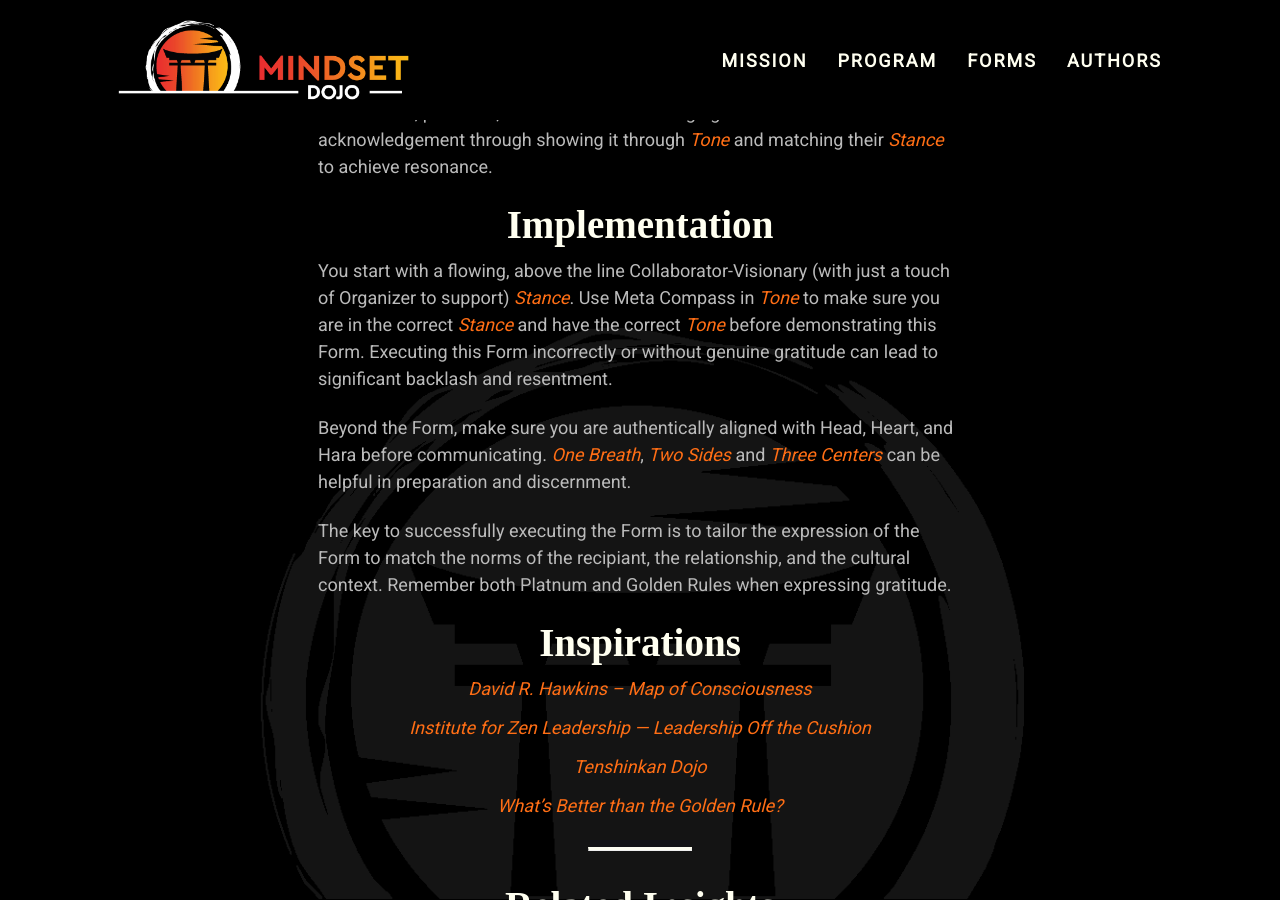
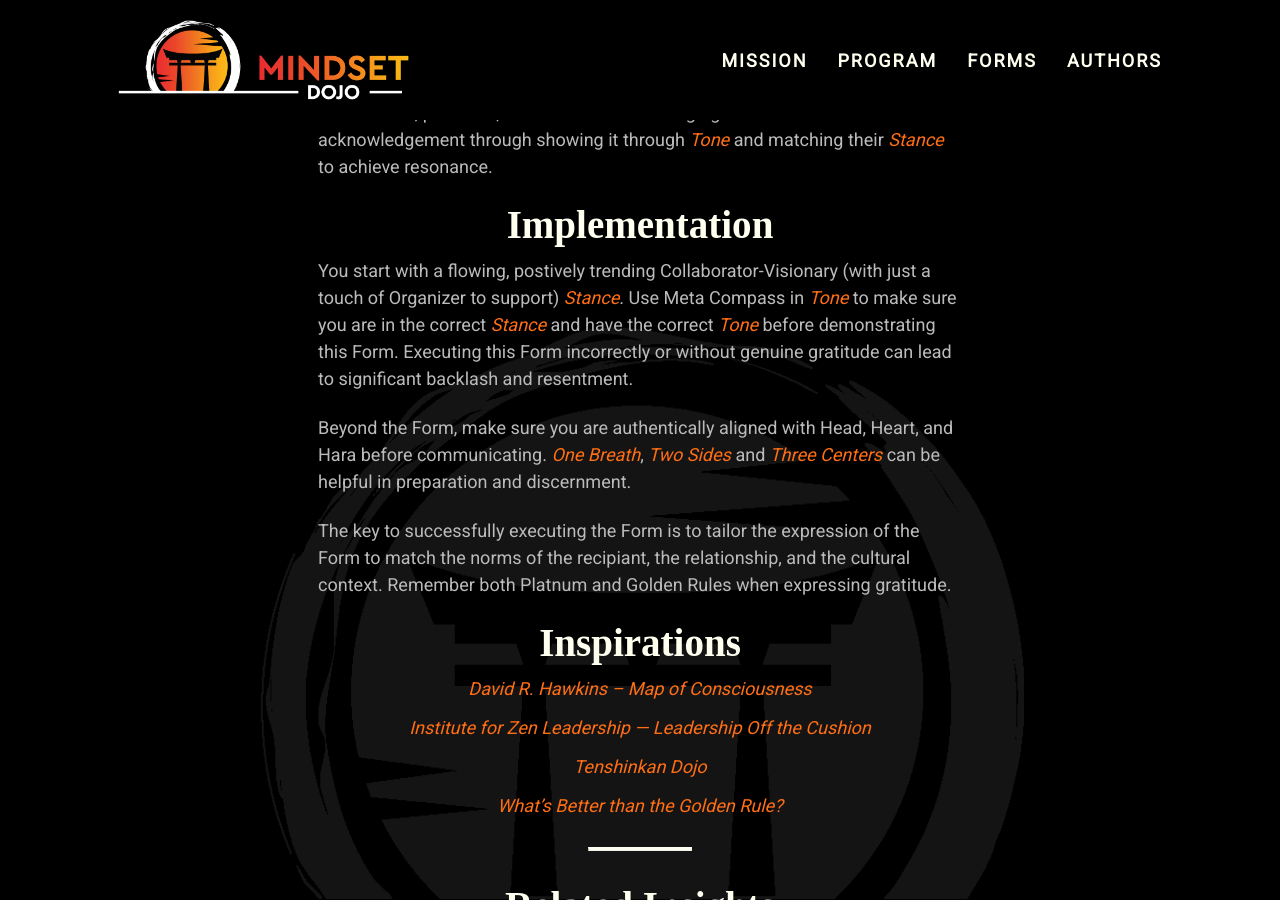
Before and after one commit to mindset-dojo/mindset-dojo.github.io, a Jekyll site: the page built from _forms/genuine-gratitude-expression.md, in a window 1280 px wide and 900 px high, scrolled down 482 px. Built offline with Jekyll 4.4.1, drawn with Linux system fonts in a browser that asks for light colours; some web fonts are replaced.

Commit message:
fix(genuine-gratitude-expression): remove unneeded jargon.

```diff
--- a/_forms/genuine-gratitude-expression.md
+++ b/_forms/genuine-gratitude-expression.md
@@ -20,7 +20,7 @@ You acknowledge the investment of finite energy and are genuinely grateful for t
 
 ## Implementation
 
-You start with a flowing, above the line Collaborator-Visionary (with just a touch of Organizer to support) [Stance](../stance/). Use Meta Compass in [Tone](../tone/) to make sure you are in the correct [Stance](../stance/) and have the correct [Tone](../tone/) before demonstrating this Form. Executing this Form incorrectly or without genuine gratitude can lead to significant backlash and resentment.
+You start with a flowing, postively trending Collaborator-Visionary (with just a touch of Organizer to support) [Stance](../stance/). Use Meta Compass in [Tone](../tone/) to make sure you are in the correct [Stance](../stance/) and have the correct [Tone](../tone/) before demonstrating this Form. Executing this Form incorrectly or without genuine gratitude can lead to significant backlash and resentment.
 
 Beyond the Form, make sure you are authentically aligned with Head, Heart, and Hara before communicating. [One Breath](../one-breath/), [Two Sides](../two-sides/) and [Three Centers](../three-centers/) can be helpful in preparation and discernment.
 
```
